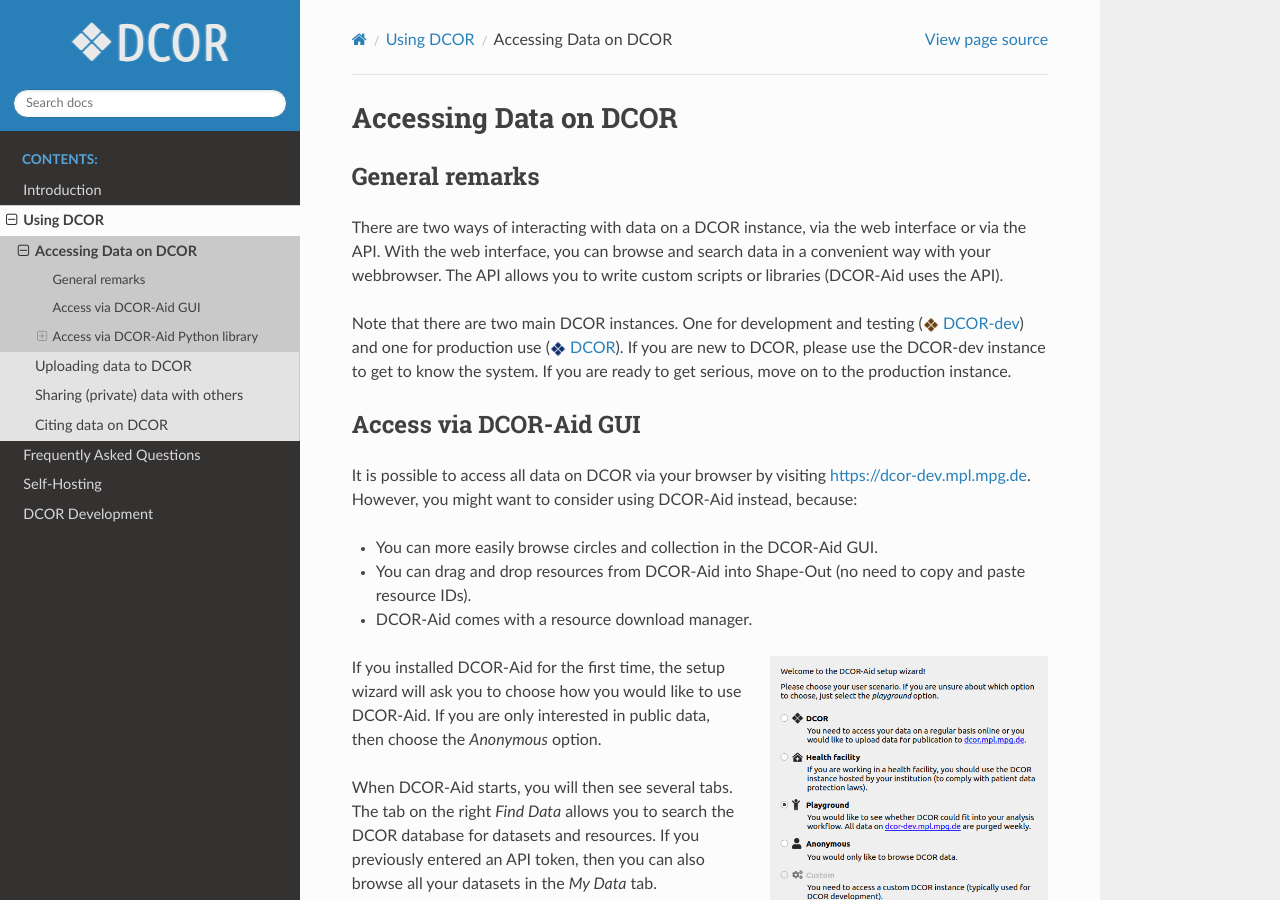
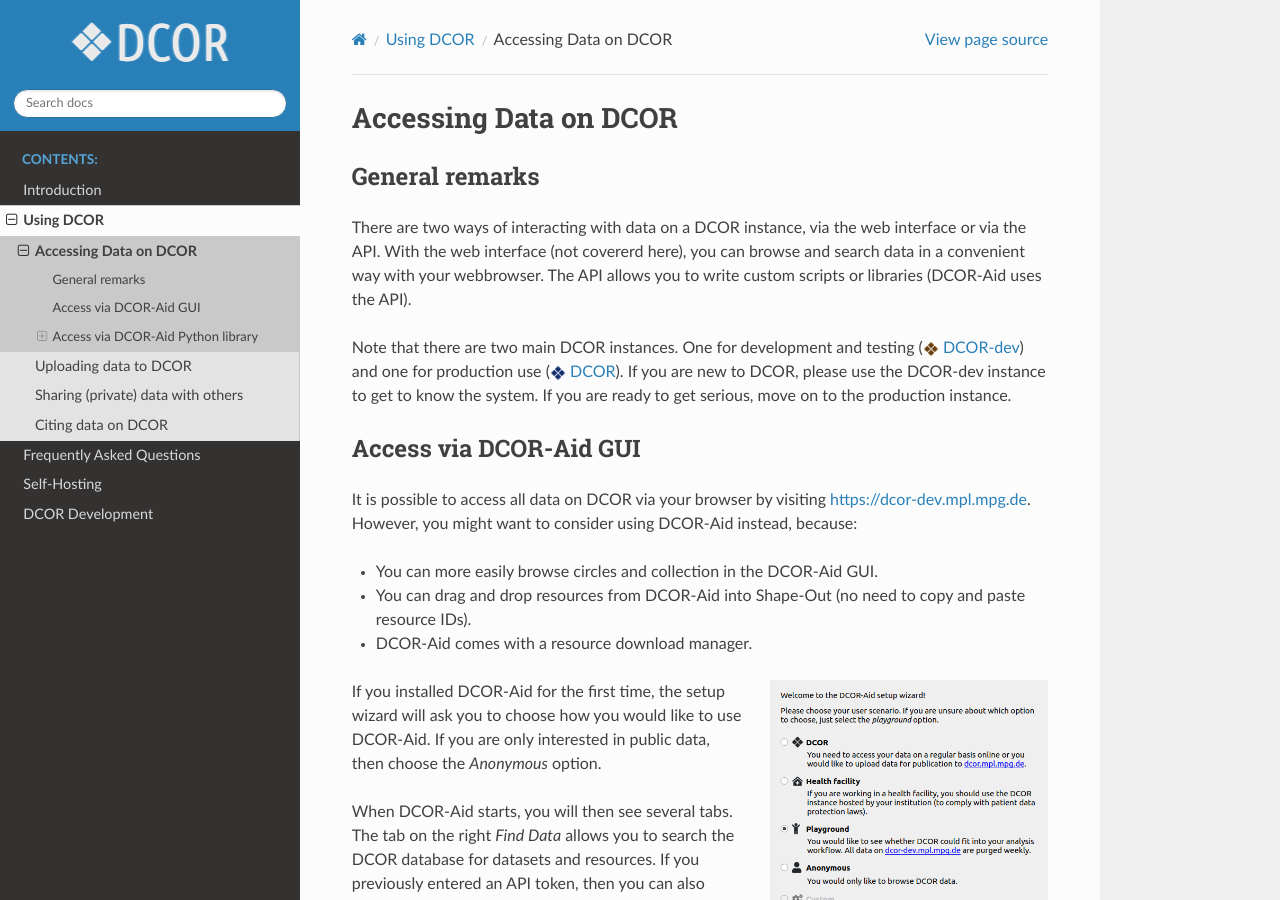
Before and after one commit to DCOR-dev/dcor-docs, a Sphinx documentation site: the page built from docs/sec_user_guide/access.rst, in a window 1280 px wide and 900 px high. Built offline with Sphinx 7.4.7 and the Read the Docs theme 2.0.0, drawn with Linux system fonts in a browser that asks for light colours.

Commit message:
minor change

```diff
--- a/docs/sec_user_guide/access.rst
+++ b/docs/sec_user_guide/access.rst
@@ -5,9 +5,10 @@
 General remarks
 ===============
 There are two ways of interacting with data on a DCOR instance,
-via the web interface or via the API. With the web interface, you can
-browse and search data in a convenient way with your webbrowser. The API
-allows you to write custom scripts or libraries (DCOR-Aid uses the API).
+via the web interface or via the API. With the web interface (not
+covererd here), you can browse and search data in a convenient way with
+your webbrowser. The API allows you to write custom scripts or libraries
+(DCOR-Aid uses the API).
 
 Note that there are two main DCOR instances. One for development and
 testing (|dcor_dev_image| `DCOR-dev <https://dcor-dev.mpl.mpg.de>`_) and one for
```
